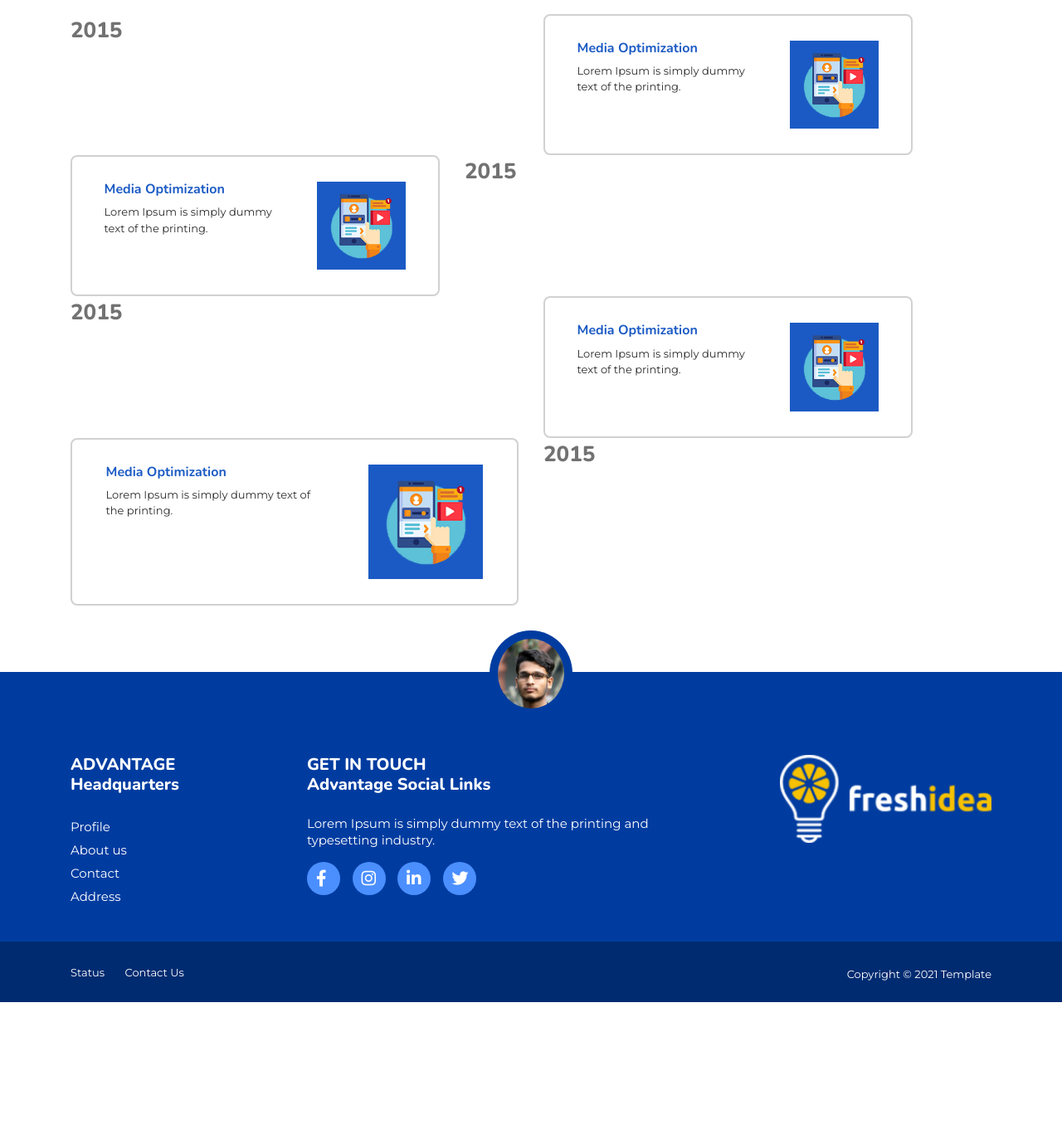
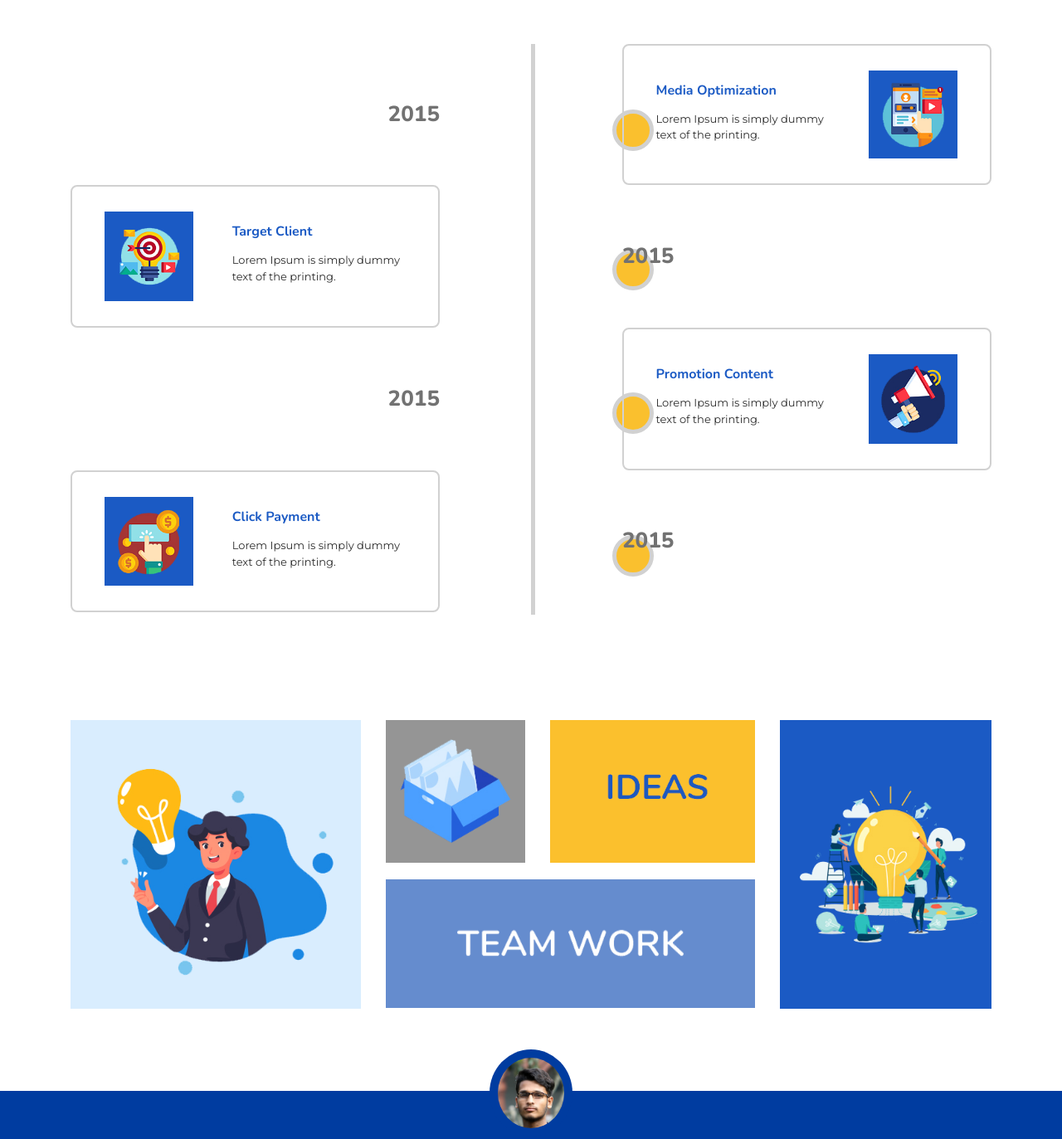
Before and after one commit to fujaelsuhag/Corporate-Agency-Website, a plain HTML site: page about.html in a window 1280 px wide. Shown: the part 1263-2636 px from the top of the page at 83% size. Before the commit the page ends 2471 px from the top, so only its background shows below. Drawn offline with nearby package versions, Linux system fonts and the light colour scheme.

Commit message:
about section completed and service section modified

```diff
--- a/about.html
+++ b/about.html
@@ -113,16 +113,23 @@
 
     <!-- Story section start -->
     <section class="story_section">
+        <div class="line d-lg-inline d-sm-none"></div>
+        <div class="circles  d-lg-inline d-sm-none">
+            <div class="circle_one"></div>
+            <div class="circle_two"></div>
+            <div class="circle_three"></div>
+            <div class="circle_four"></div>
+        </div>
         <div class="container">
-            <div class="story_title text-center mb-4">
+            <div class="story_title text-center">
                 <h3>OUR</h3>
                 <h2>Story</h2>
             </div>
-            <div class="row">
-                <div class="col-md-6">
+            <div class="row justify-content-between mb-lg-0 mb-sm-4">
+                <div class="col-lg-5 d-flex justify-content-end align-items-center">
                     <span>2015</span>
                 </div>
-                <div class="col-md-5">
+                <div class="col-lg-5">
                     <div class="story_detail">
                         <div class="row justify-content-around">
                             <div class="col-7">
@@ -136,63 +143,102 @@
                     </div>
                 </div>
             </div>
-            <div class="row">
-                <div class="col-md-5">
+            <div class="row justify-content-between mb-lg-0 mb-sm-4">
+                <div class="col-lg-5">
                     <div class="story_detail">
                         <div class="row justify-content-around">
+                            <div class="col-4">
+                                <img class="img-fluid" src="img/story_img_two.png" alt="">
+                            </div>
                             <div class="col-7">
-                                <h4>Media Optimization</h4>
+                                <h4>Target Client</h4>
                                 <p>Lorem Ipsum is simply dummy text of the printing.</p>
-                            </div>
-                            <div class="col-4">
-                                <img class="img-fluid" src="img/story_img_one.png" alt="">
                             </div>
                         </div>
                     </div>
                 </div>
-                <div class="col-md-6">
+                <div class="col-lg-5 d-flex justify-content-start align-items-center">
                     <span>2015</span>
                 </div>
             </div>
-            <div class="row">
-                <div class="col-md-6">
+            <div class="row justify-content-between mb-lg-0 mb-sm-4">
+                <div class="col-lg-5 d-flex justify-content-end align-items-center">
                     <span>2015</span>
                 </div>
-                <div class="col-md-5">
+                <div class="col-lg-5">
                     <div class="story_detail">
                         <div class="row justify-content-around">
                             <div class="col-7">
-                                <h4>Media Optimization</h4>
+                                <h4>Promotion Content</h4>
                                 <p>Lorem Ipsum is simply dummy text of the printing.</p>
                             </div>
                             <div class="col-4">
-                                <img class="img-fluid" src="img/story_img_one.png" alt="">
+                                <img class="img-fluid" src="img/story_img_three.png" alt="">
                             </div>
                         </div>
                     </div>
                 </div>
             </div>
-            <div class="row">
-                <div class="col-md-6">
+            <div class="row justify-content-between mb-lg-0 mb-sm-4">
+                <div class="col-lg-5">
                     <div class="story_detail">
                         <div class="row justify-content-around">
+                            <div class="col-4">
+                                <img class="img-fluid" src="img/story_img_four.png" alt="">
+                            </div>
                             <div class="col-7">
-                                <h4>Media Optimization</h4>
+                                <h4>Click Payment</h4>
                                 <p>Lorem Ipsum is simply dummy text of the printing.</p>
-                            </div>
-                            <div class="col-4">
-                                <img class="img-fluid" src="img/story_img_one.png" alt="">
                             </div>
                         </div>
                     </div>
                 </div>
-                <div class="col-md-6">
+                <div class="col-lg-5 d-flex justify-content-start align-items-center">
                     <span>2015</span>
                 </div>
             </div>
         </div>
     </section>
     <!-- Story section end -->
+
+
+    <!-- Content idea section start -->
+    <section class="idea_section">
+        <div class="container">
+            <div class="row">
+                <div class="col-lg-4">
+                    <div class="idea_one">
+                        <img src="img/idea_one.png" alt="Idea Image">
+                    </div>
+                </div>
+                <div class="col-lg-5">
+                    <div class="row">
+                        <div class="col-5 ">
+                            <div class="idea_two">
+                                <img src="img/idea_two.png" alt="Idea Image">
+                            </div>
+                        </div>
+                        <div class="col-7 ">
+                            <div class="idea_three h-100">
+                                <img src="img/idea_three.png" alt="Idea Image">
+                            </div>
+                        </div>
+                    </div>
+                    <div class="row ">
+                        <div class="idea_four">
+                            <img src="img/idea_four.png" alt="Idea Image">
+                        </div>
+                    </div>
+                </div>
+                <div class="col-lg-3 ">
+                    <div class="idea_five">
+                        <img src="img/idea_five.png" alt="Idea Image">
+                    </div>
+                </div>
+            </div>
+        </div>
+    </section>
+    <!-- Content idea section end -->
 
 
 
--- a/style.scss
+++ b/style.scss
@@ -249,6 +249,86 @@ hr{
 .story_section{
     position: relative;
     padding: 70px 0 80px;
+    .line{
+        position: absolute;
+        width: 5px;
+        height: 70%;
+        background-color: #d1d1d1;
+        left: 50%;
+        top: 218px;
+    }
+    .circles{
+        position: relative;
+        .circle_one{
+            position: absolute;
+            width: 50px;
+            height: 50px;
+            border: 5px solid #d1d1d1;
+            background-color: #fac02e;
+            border-radius: 50%;
+            left: 738px;
+            top: 227px;
+        }
+        .circle_two{
+            position: absolute;
+            width: 50px;
+            height: 50px;
+            border: 5px solid #d1d1d1;
+            background-color: #fac02e;
+            border-radius: 50%;
+            left: 738px;
+            top: 395px;
+        }
+        .circle_three{
+            position: absolute;
+            width: 50px;
+            height: 50px;
+            border: 5px solid #d1d1d1;
+            background-color: #fac02e;
+            border-radius: 50%;
+            left: 738px;
+            top: 568px;
+        }
+        .circle_four{
+            position: absolute;
+            width: 50px;
+            height: 50px;
+            border: 5px solid #d1d1d1;
+            background-color: #fac02e;
+            border-radius: 50%;
+            left: 738px;
+            top: 740px;
+        }
+        // .circle_two{
+        //     position: absolute;
+        //     width: 50px;
+        //     height: 50px;
+        //     border: 5px solid #d1d1d1;
+        //     background-color: #fac02e;
+        //     border-radius: 50%;
+        //     left: 50%;
+        // }
+        // .circle_three{
+        //     position: absolute;
+        //     width: 50px;
+        //     height: 50px;
+        //     border: 5px solid #d1d1d1;
+        //     background-color: #fac02e;
+        //     border-radius: 50%;
+        //     left: 50%;
+        // }
+        // .circle_four{
+        //     position: absolute;
+        //     width: 50px;
+        //     height: 50px;
+        //     border: 5px solid #d1d1d1;
+        //     background-color: #fac02e;
+        //     border-radius: 50%;
+        //     left: 50%;
+        // }
+    }
+    .story_title{
+        margin-bottom: 60px;
         h3{
             font-family: $nunito;
             font-weight: 800;
@@ -264,6 +344,7 @@ hr{
             line-height: 40px;
             color: #1d59bf;
         }
+    }
     span{
         font-family: $nunito;
         font-weight: 800;
@@ -271,17 +352,20 @@ hr{
         line-height: 40px;
         color: #727272;
     }
+    .story_detail{
         h4{
             font-family: $nunito;
             font-weight: 700;
             font-size: 16px;
             color: #1b5ac4;
+            margin: 15px 0;
         }
         p{
             font-family: $montserrat;
             font-weight: 400;
             font-size: 13px;
             color: #2d2d2d;
+        }
     }
     .story_detail{
         border: 2px solid #d1d1d1;
@@ -293,6 +377,32 @@ hr{
     }
 }
 // Brand section end
+
+
+// Content idea section start
+.idea_section{
+    padding: 50px 0 80px;
+    img{
+        width: 100%;
+    }
+    .idea_one{
+        background-color: #d9edfe;
+    }
+    .idea_two{
+        background-color: #959595;
+    }
+    .idea_three{
+        background-color: #fbc02d;
+    }
+    .idea_four{
+        background-color: #658cce;
+        margin: 20px 15px;
+    }
+    .idea_five{
+        background-color: #1b5ac4;
+    }
+}
+// Content idea section end
 
 
 // Testimonial section start
```
Also changed, not shown: css/style.min.css, img/about_three.png, img/idea_five.png (added), img/idea_four.png (added), img/idea_one.png (added), img/idea_three.png (added), img/idea_two.png (added), 1 other file. Lines whose indentation alone changed are shown as unchanged.
